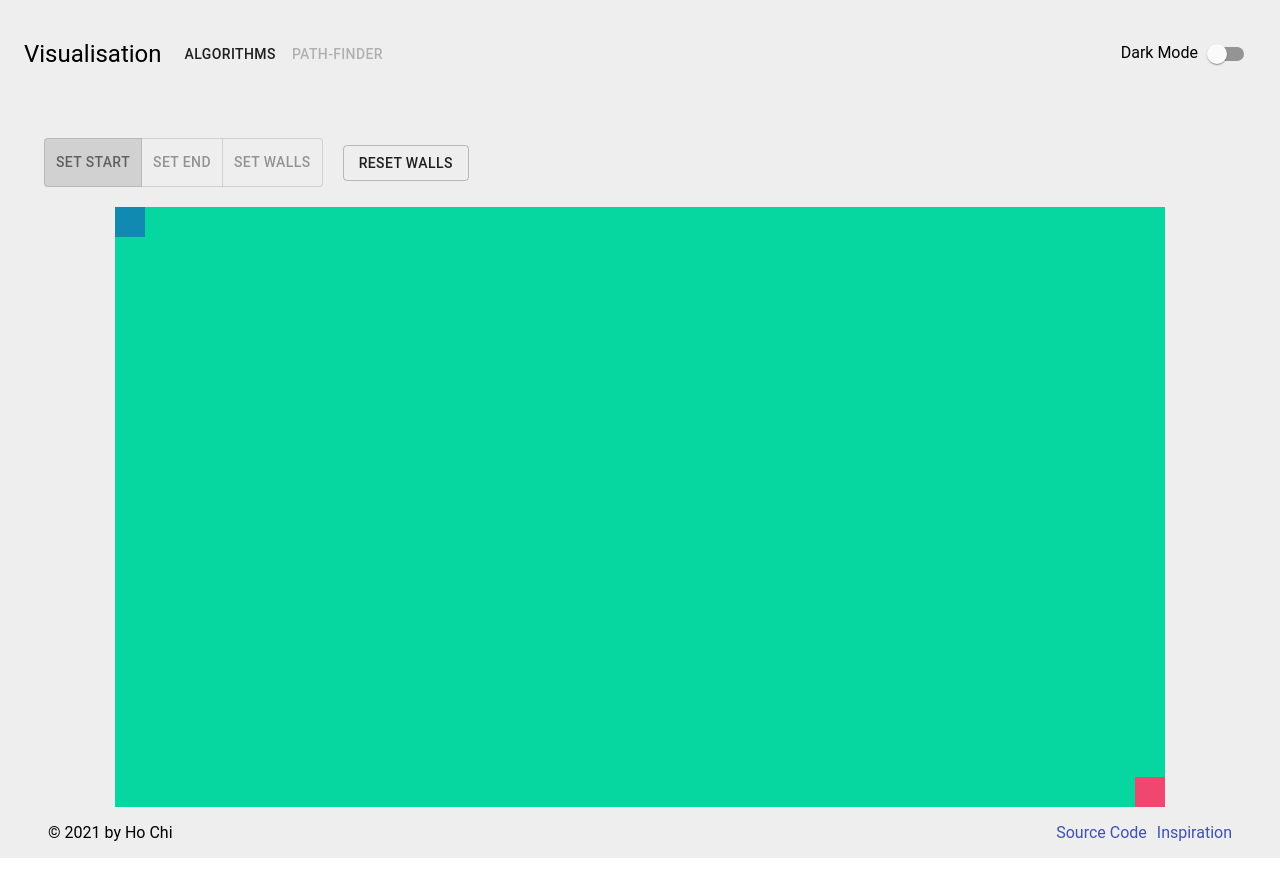
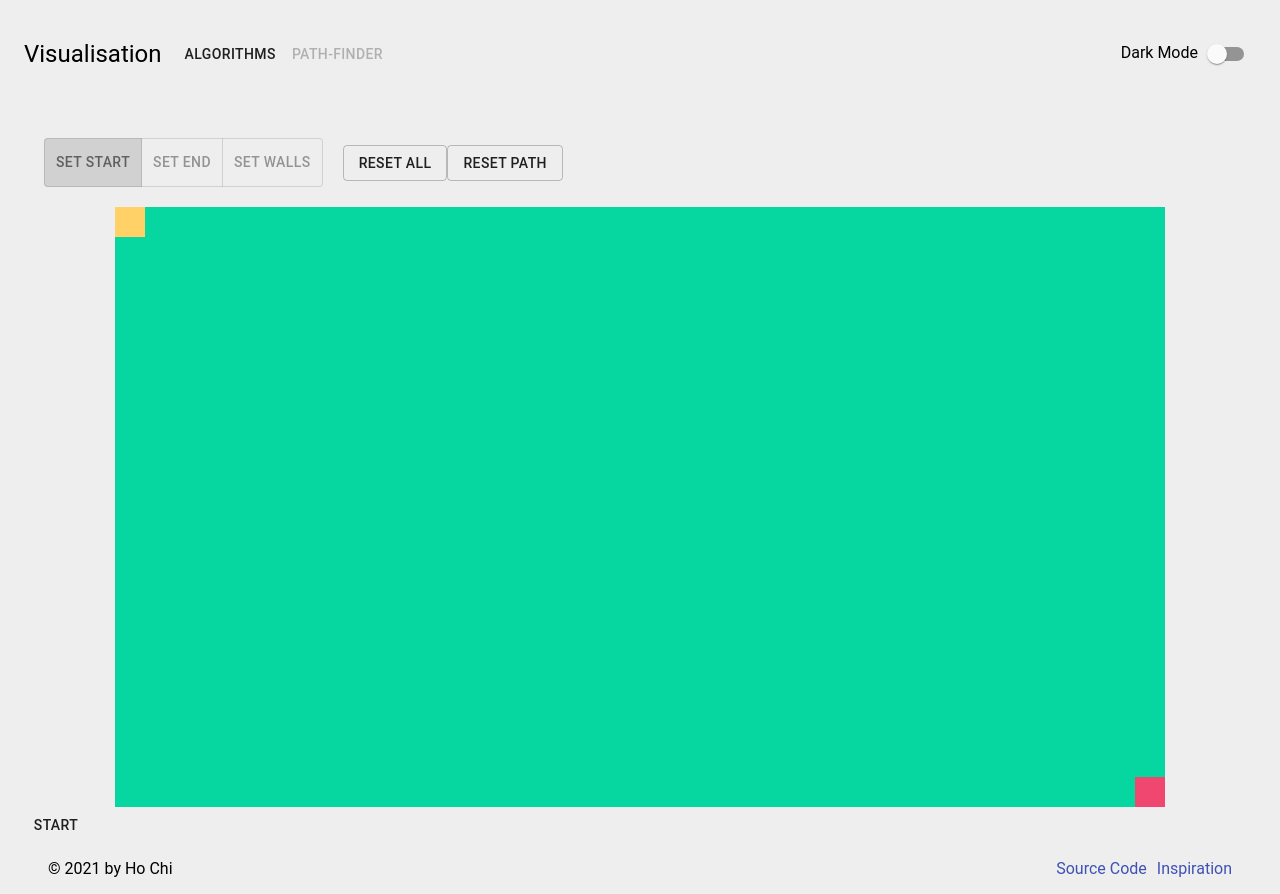
Before and after one commit to nghochi123/visualizer, a React (Create React App) app: page / in a window 1280 px wide. Both pictures are taken after a click on the button "PATH-FINDER". Before the commit the page ends 858 px from the top, so only its background shows below. Built offline with nearby package versions, Linux system fonts and the light colour scheme.

Commit message:
finally managed to solve that stupid shit re-render feature fuck

```diff
--- /dev/null
+++ b/src/algos/pathing/bfs.js
@@ -0,0 +1,42 @@
+const dx = [0, 1, 0, -1];
+const dy = [1, 0, -1, 0];
+
+const bfs = (start, end, grid, setGrid, endDown) => {
+  const [x, y] = start;
+  const [eX, eY] = end;
+  let queueX = [];
+  let queueY = [];
+  let queueZ = [];
+  grid[x][y] = -1;
+  queueX.push(x);
+  queueY.push(y);
+  queueZ.push(1);
+  let interval = setInterval(() => {
+    let x = queueX.shift();
+    let y = queueY.shift();
+    let z = queueZ.shift();
+    for (let i = 0; i < 4; i++) {
+      let tempX = x + dx[i];
+      let tempY = y + dy[i];
+      if (
+        tempX < grid.length &&
+        tempY < grid[0].length &&
+        tempX >= 0 &&
+        tempY >= 0 &&
+        grid[tempX][tempY] === false
+      ) {
+        queueX.push(tempX);
+        queueY.push(tempY);
+        queueZ.push(z + 1);
+        grid[tempX][tempY] = z;
+        setGrid(grid);
+        endDown(end[0], end[1]);
+      }
+    }
+    if ((x === eX && y === eY) || queueX.length === 0) {
+      clearInterval(interval);
+    }
+  }, 5);
+};
+
+export default bfs;
--- a/src/components/PathBox/PathBox.js
+++ b/src/components/PathBox/PathBox.js
@@ -1,11 +1,15 @@
 import React, { useState } from "react";
+import { Button } from "@material-ui/core";
 
 import * as styles from "./PathBox.module.css";
+
+import bfs from "../../algos/pathing/bfs";
 
 const SingleBox = ({
   isStart,
   isEnd,
   isWall,
+  isVisited,
   onMouseDown,
   onMouseEnter,
   onMouseUp,
@@ -22,9 +26,11 @@ const SingleBox = ({
         height: 30,
         width: 30,
         backgroundColor: isStart
-          ? "#118ab2"
+          ? "#ffd166"
           : isEnd
           ? "#ef476f"
+          : isVisited
+          ? "#118ab2"
           : isWall
           ? "#073b4c"
           : "#06d6a0",
@@ -64,7 +70,11 @@ export default function PathBox({ mode, layout, setLayout }) {
   const wallUp = () => {
     setMouseDown(false);
   };
+  const startPath = () => {
+    bfs(start, end, layout, setLayout, endDown, end);
+  };
   return (
+    <div className={styles.outerContainer}>
       <div className={styles.grid}>
         {layout.map((row, i) => {
           return (
@@ -78,11 +88,13 @@ export default function PathBox({ mode, layout, setLayout }) {
                     isStart={i === start[0] && boxi === start[1]}
                     isEnd={i === end[0] && boxi === end[1]}
                     isWall={box}
+                    isVisited={Number.isInteger(layout[i][boxi])}
                     onMouseDown={
                       mode === 0 ? startDown : mode === 1 ? endDown : wallDown
                     }
                     onMouseEnter={mode === 2 ? wallOver : (a, b) => null}
                     onMouseUp={mode === 2 ? wallUp : (a, b) => null}
+                    refresh={toChange}
                   />
                 );
               })}
@@ -90,5 +102,7 @@ export default function PathBox({ mode, layout, setLayout }) {
           );
         })}
       </div>
+      <Button onClick={startPath}>Start</Button>
+    </div>
   );
 }
--- a/src/containers/PathFinding/PathFinding.js
+++ b/src/containers/PathFinding/PathFinding.js
@@ -17,7 +17,7 @@ export default function PathFinding() {
     }
     setLayout(grid);
   }, []);
-  const resetGrid = () => {
+  const resetWalls = () => {
     const grid = [];
     for (let i = 0; i < 20; i++) {
       const row = [];
@@ -25,6 +25,17 @@ export default function PathFinding() {
         row.push(false);
       }
       grid.push(row);
+    }
+    setLayout(grid);
+  };
+  const resetGrid = () => {
+    const grid = [...layout];
+    for (let i = 0; i < 20; i++) {
+      for (let j = 0; j < 35; j++) {
+        if (grid[i][j] !== true) {
+          grid[i][j] = false;
+        }
+      }
     }
     setLayout(grid);
   };
@@ -43,8 +54,11 @@ export default function PathFinding() {
         <ToggleButton value={1}>Set End</ToggleButton>
         <ToggleButton value={2}>Set Walls</ToggleButton>
       </ToggleButtonGroup>
+      <Button onClick={resetWalls} variant="outlined">
+        Reset all
+      </Button>
       <Button onClick={resetGrid} variant="outlined">
-        Reset Walls
+        Reset path
       </Button>
       <PathBox mode={mode} layout={layout} setLayout={setLayout} />
     </div>
--- a/src/index.css
+++ b/src/index.css
@@ -15,3 +15,7 @@ code {
   font-family: source-code-pro, Menlo, Monaco, Consolas, "Courier New",
     monospace;
 }
+
+.visited {
+  background-color: #118ab2;
+}
```
Lines whose indentation alone changed are shown as unchanged.
